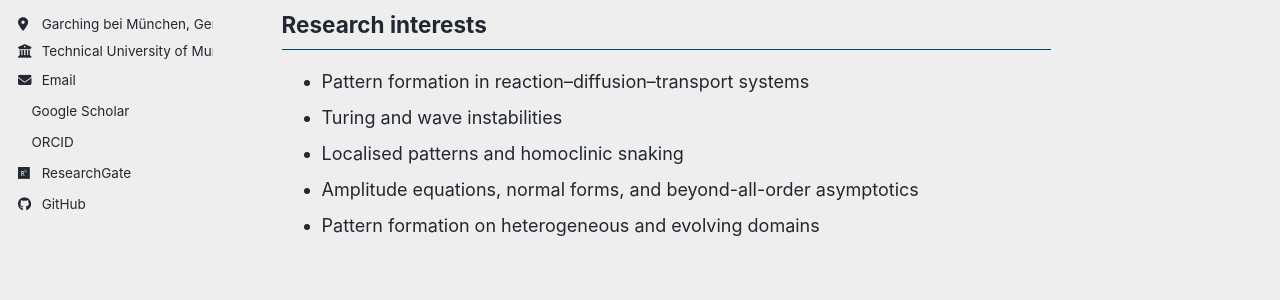
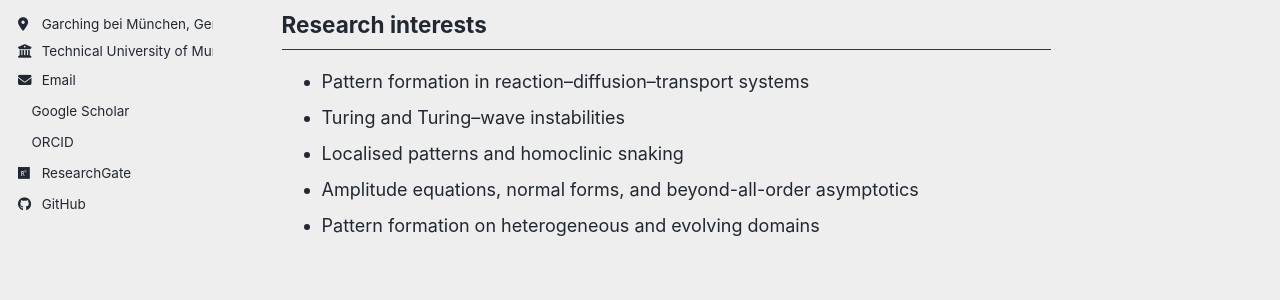
Before and after one commit to edgardeitor/edgardeitor.github.io, a Jekyll site: the page built from _pages/about.md, in a window 1280 px wide and 900 px high, scrolled down 819 px. Shown: the part 451-751 px from the top of the window. Built offline with Jekyll 4.4.1, drawn with Linux system fonts in a browser that asks for light colours; a style sheet for code colours, icons or effects is not loaded.

Commit message:
Updating information

```diff
--- a/_pages/about.md
+++ b/_pages/about.md
@@ -31,7 +31,7 @@ Where available, the software and scripts associated with my research are linked
 
 ## Research interests
 * Pattern formation in reaction–diffusion–transport systems
-* Turing and wave instabilities
+* Turing and Turing–wave instabilities
 * Localised patterns and homoclinic snaking
 * Amplitude equations, normal forms, and beyond-all-order asymptotics
 * Pattern formation on heterogeneous and evolving domains
```
